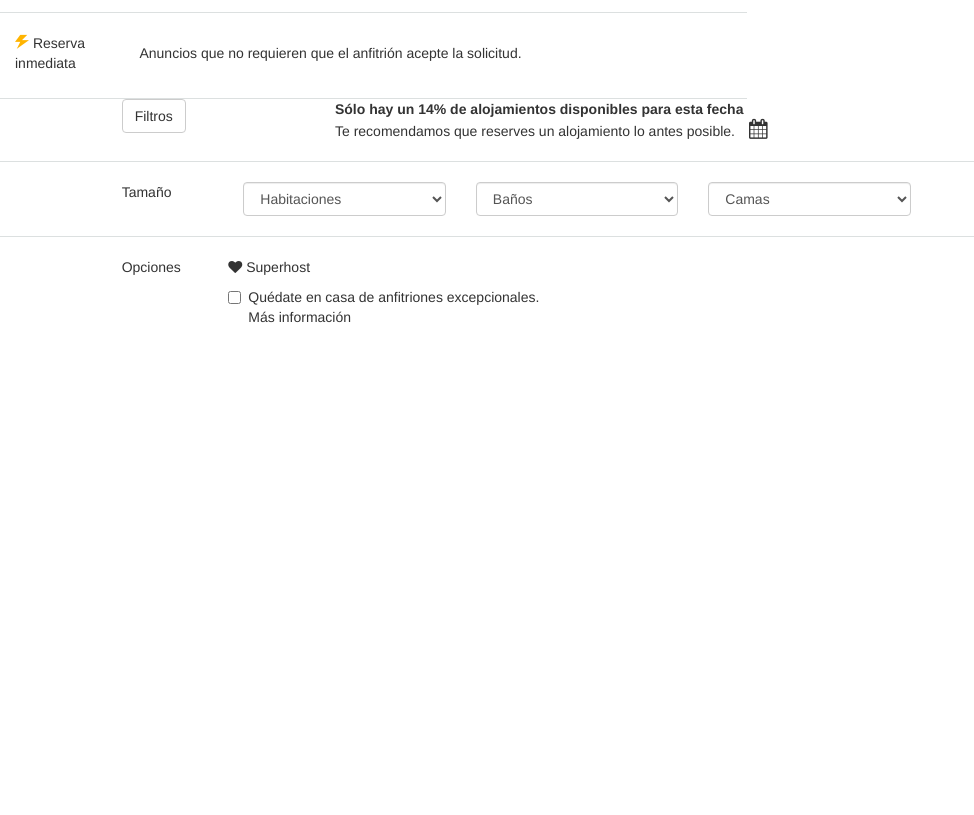
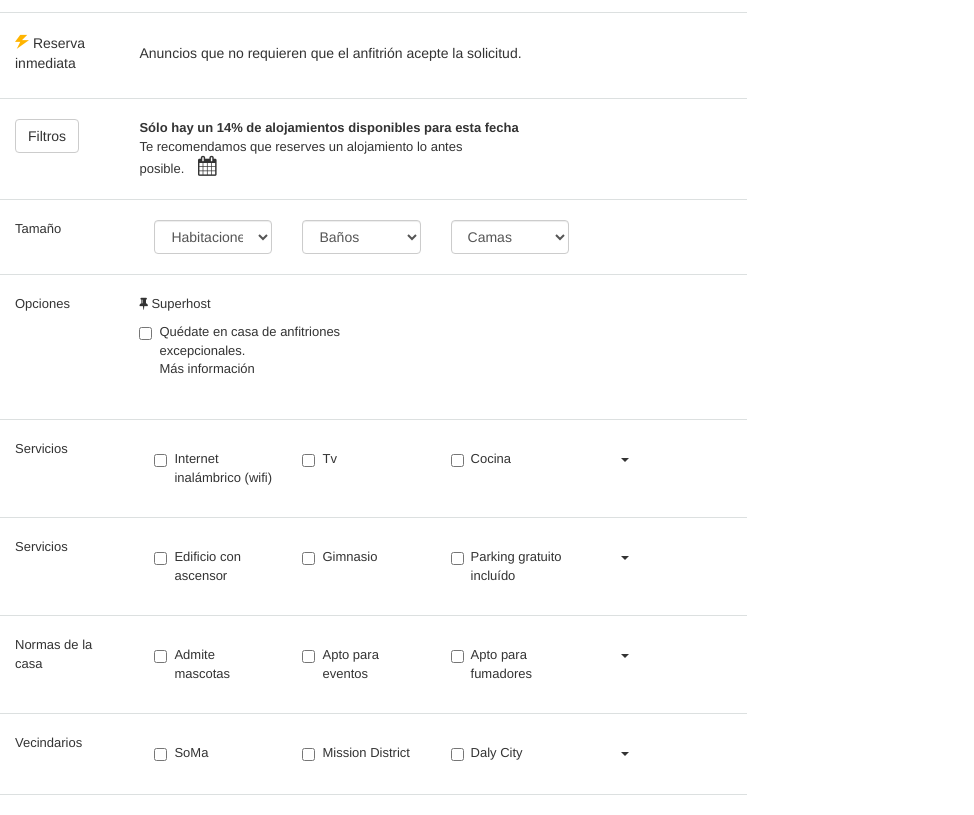
Before and after one commit to efectoTam/airbnb, a website: page search.html in a window 1280 px wide. Shown: the part 335-1150 px from the top of the page, without its empty margins (0-974 px from the left). Before the commit the page ends 800 px from the top, so only its background shows below. Drawn offline with nearby package versions, Linux system fonts and the light colour scheme; files whose address does not match are found by name.

Commit message:
Terminé maquetación de filter advanced, falta agregarle js

```diff
--- a/search.html
+++ b/search.html
@@ -102,9 +102,11 @@
 		</div>
 		<!-- Fin Search Tam  -->
 		<!-- Comienzo Advanced Filter Jose  -->
-		<section class="advanced-filter">
+		<section class="padding-section">
+			<div class="row">
+				<div class="col-md-7">
 					<div class="row linea-borde">
-				<div class="col-md-offset-1 col-md-2">
+						<div class="col-md-2">
 							<button class="btn btn-default">Filtros</button>
 						</div>
 						<div class="col-md-9">
@@ -117,11 +119,16 @@
 							</div>
 						</div>
 					</div>
+				</div>
+			</div>
+
+			<div class="row">
+				<div class="col-md-7">
 					<div class="row linea-borde">
-				<div class="col-md-offset-1 col-md-1">
+						<div class="col-md-2">
 							Tamaño
 						</div>
-				<div class="col-md-9">
+						<div class="col-md-10">
 							<div class="col-md-3">
 								<select class="form-control">
 									<option>Habitaciones</option>
@@ -150,14 +157,18 @@
 								</select>
 							</div>
 						</div>
+					</div>
+				</div>
+			</div>
 
-			</div>
 			<div class="row">
-				<div class="col-md-offset-1 col-md-1">
+				<div class="col-md-7">
+					<div class="row linea-borde">
+						<div class="col-md-2">
 							Opciones
 						</div>
-				<div class="col-md-10">
-					<i class="fa fa-heart"></i> Superhost
+						<div class="col-md-4">
+							<i class="fa fa-thumb-tack" aria-hidden="true"></i> Superhost
 							<div class="checkbox">
 								<label>
 									<input type="checkbox" value="">
@@ -165,6 +176,206 @@
 									<p>Más información</p>
 								</label>
 							</div>
+						</div>
+					</div>
+				</div>
+
+			</div>
+
+			<div class="row">
+			<div class="col-md-7">
+				<div class="row linea-borde">
+					<div class="col-md-2">
+						Servicios
+					</div>
+					<div class="col-md-10">
+						<div class="col-md-3">
+							<div class="checkbox">
+				  				<label>
+				    				<input type="checkbox" value="">
+									<span>Internet inalámbrico</span>
+									<span>(wifi)</span>
+								</label>
+							</div>
+						</div>
+						<div class="col-md-3">
+							<div class="checkbox">
+				  				<label>
+				    				<input type="checkbox" value="">
+									<span>Tv</span>
+								</label>
+							</div>
+						</div>
+						<div class="col-md-3">
+							<div class="checkbox">
+				  				<label>
+				    				<input type="checkbox" value="">
+									<span>Cocina</span>
+
+								</label>
+							</div>
+						</div>
+						<div class="col-md-3">
+							<div class="checkbox">
+				  				<label>
+				    				<span class="caret"></span>
+								</label>
+							</div>
+						</div>
+
+					</div>
+				</div>
+			</div>
+			<div class="col-md-5">
+
+			</div>
+		</div>
+
+		<div class="row">
+			<div class="col-md-7">
+				<div class="row linea-borde">
+					<div class="col-md-2">
+						Servicios
+					</div>
+					<div class="col-md-10">
+						<div class="col-md-3">
+							<div class="checkbox">
+				  				<label>
+				    				<input type="checkbox" value="">
+									<span>Edificio con ascensor</span>
+
+								</label>
+							</div>
+						</div>
+						<div class="col-md-3">
+							<div class="checkbox">
+				  				<label>
+				    				<input type="checkbox" value="">
+									<span>Gimnasio</span>
+								</label>
+							</div>
+						</div>
+						<div class="col-md-3">
+							<div class="checkbox">
+				  				<label>
+				    				<input type="checkbox" value="">
+									<span>Parking gratuito incluído</span>
+
+								</label>
+							</div>
+						</div>
+						<div class="col-md-3">
+							<div class="checkbox">
+				  				<label>
+
+									<span class="caret"></span>
+								</label>
+							</div>
+						</div>
+
+					</div>
+				</div>
+			</div>
+			<div class="col-md-5">
+
+			</div>
+		</div>
+
+		<div class="row">
+			<div class="col-md-7">
+				<div class="row linea-borde">
+					<div class="col-md-2">
+						Normas de la casa
+					</div>
+					<div class="col-md-10">
+						<div class="col-md-3">
+							<div class="checkbox">
+				  				<label>
+				    				<input type="checkbox" value="">
+									<span>Admite mascotas</span>
+
+								</label>
+							</div>
+						</div>
+						<div class="col-md-3">
+							<div class="checkbox">
+				  				<label>
+				    				<input type="checkbox" value="">
+									<span>Apto para eventos</span>
+								</label>
+							</div>
+						</div>
+						<div class="col-md-3">
+							<div class="checkbox">
+				  				<label>
+				    				<input type="checkbox" value="">
+									<span>Apto para fumadores</span>
+
+								</label>
+							</div>
+						</div>
+						<div class="col-md-3">
+							<div class="checkbox">
+				  				<label>
+
+									<span class="caret"></span>
+								</label>
+							</div>
+						</div>
+
+					</div>
+				</div>
+			</div>
+			<div class="col-md-5">
+
+			</div>
+		</div>
+
+		<div class="row">
+			<div class="col-md-7">
+				<div class="row linea-borde">
+					<div class="col-md-2">
+						Vecindarios
+					</div>
+					<div class="col-md-10">
+						<div class="col-md-3">
+							<div class="checkbox">
+				  				<label>
+				    				<input type="checkbox" value="">
+									<span>SoMa</span>
+								</label>
+							</div>
+						</div>
+						<div class="col-md-3">
+							<div class="checkbox">
+				  				<label>
+				    				<input type="checkbox" value="">
+									<span>Mission District</span>
+								</label>
+							</div>
+						</div>
+						<div class="col-md-3">
+							<div class="checkbox">
+				  				<label>
+				    				<input type="checkbox" value="">
+									<span>Daly City</span>
+
+								</label>
+							</div>
+						</div>
+						<div class="col-md-3">
+							<div class="checkbox">
+				  				<label>
+				    				<span class="caret"></span>
+								</label>
+							</div>
+						</div>
+
+					</div>
+				</div>
+			</div>
+			<div class="col-md-5">
+
 			</div>
 		</div>
 		</section>
--- a/src/sass/_base.scss
+++ b/src/sass/_base.scss
@@ -105,8 +105,9 @@
 }
 /* Fin Tam */
 /*Comienzo Jose */
-.advanced-filter {
-
+.padding-section {
+	padding-top:20px;
+	font-size:13px;
 	.fa-calendar {
 		font-size:20px;
 		margin-left:10px;
```
Also changed, not shown: dist/css/style.min.css. Lines whose indentation alone changed are shown as unchanged.
